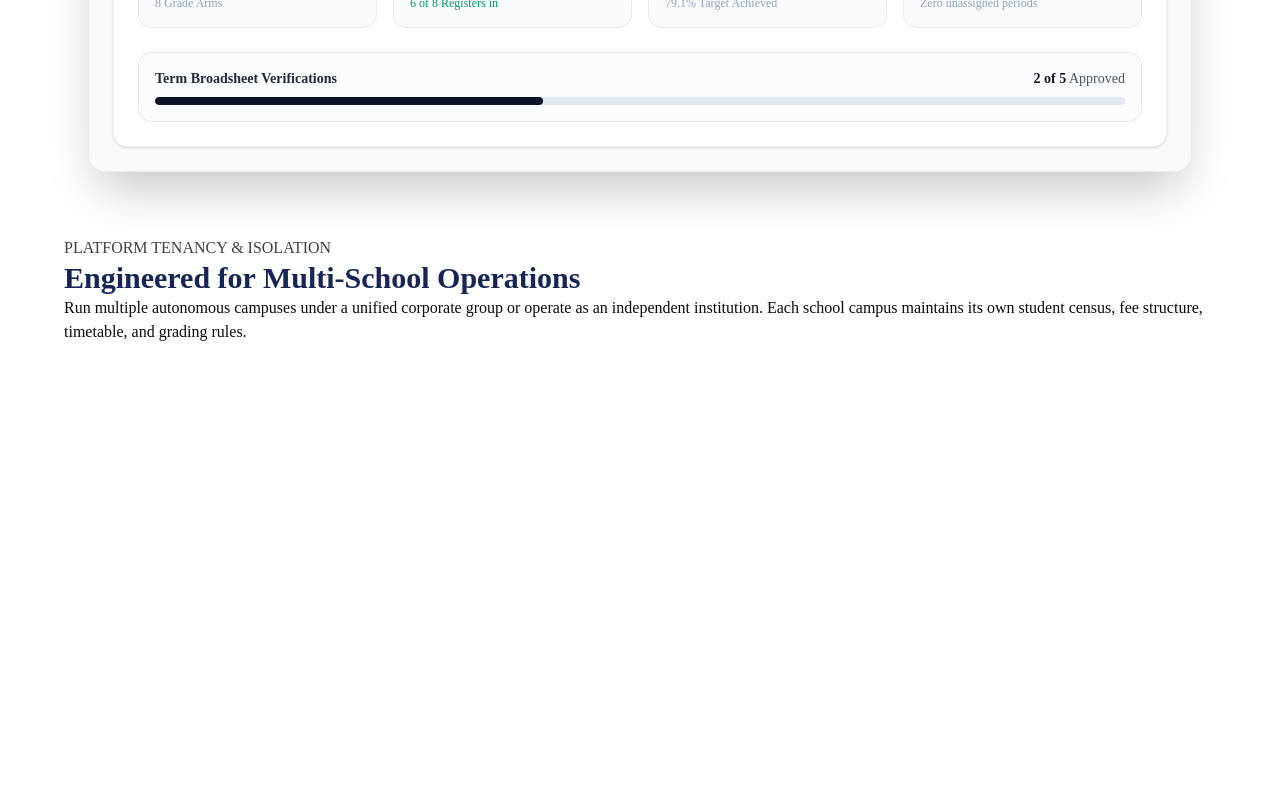
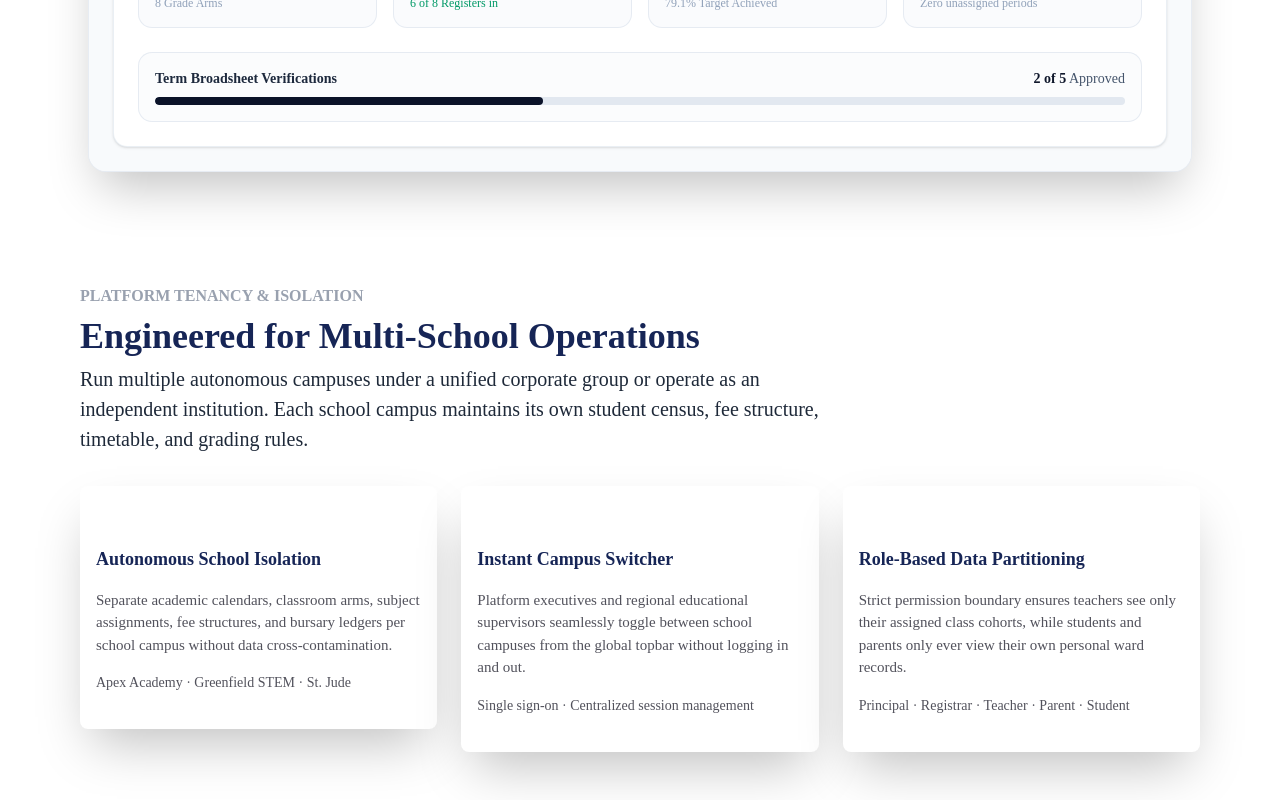
Before and after one commit to Maxwellsmall/schoolos, a Next.js app in the folder frontend/: page / in a window 1280 px wide. Shown: the part 950-1750 px from the top of the page. Before the commit the page ends 1294 px from the top, so only its background shows below. Built offline with nearby package versions, Linux system fonts and the light colour scheme.

Commit message:
feat: implement PlatformCard component for enhanced UI in PlatformTenancy

```diff
--- /dev/null
+++ b/frontend/components/PlatformCard.tsx
@@ -0,0 +1,29 @@
+
+ export interface PlatfromPropsCard{
+    icon: React.ReactNode
+    header: string
+    body: string
+    footer: string
+    classname:string
+}
+
+export const PlatformCard: React.FC<PlatfromPropsCard> = ({icon, header, body, footer, classname}) => {
+
+    return (
+        <>
+        <div className={`${classname} py-7 px-4 bg-white flex flex-col items-center justify-center rounded-md shadow-2xl`}>
+        <div className="flex flex-col justify-center w-full">
+                <div className="">
+                 <span className="my-2  text-white py-2 px-2">{icon}</span>
+                 </div>
+    <h1 className="text-[18px] text-blue-950 my-2 font-bold">{header}</h1>
+          <p className="my-2 text-zinc-600 text-[15px]">{body}</p>
+          <span className="my-2 text-zinc-600 text-[14px]">{footer}</span>
+        </div>
+
+        </div>
+        </>
+    )
+}
+
+export default PlatformCard;
--- a/frontend/components/PlatfromTenancy.tsx
+++ b/frontend/components/PlatfromTenancy.tsx
@@ -1,18 +1,61 @@
-
+import PlatformCard from "../components/PlatformCard"
 
 export default function PlatformTenancy() {
+
+    const cardData = [
+        {
+            id: "1",
+            header: "Autonomous School Isolation",
+            body: "Separate academic calendars, classroom arms, subject assignments, fee structures, and bursary ledgers per school campus without data cross-contamination.",
+            footer: "Apex Academy · Greenfield STEM · St. Jude",
+            classname: "",
+            icon: ""
+        },
+        {
+            id: "2",
+            header: "Instant Campus Switcher",
+            body: "Platform executives and regional educational supervisors seamlessly toggle between school campuses from the global topbar without logging in and out.",
+            footer: "Single sign-on · Centralized session management",
+            classname: "",
+            icon: "",
+        },
+        {
+            id: "3",
+            header: "Role-Based Data Partitioning",
+            body: "Strict permission boundary ensures teachers see only their assigned class cohorts, while students and parents only ever view their own personal ward records.",
+            footer: "Principal · Registrar · Teacher · Parent · Student",
+            classname: "",
+            icon: ""
+        },
+    ]
+
     return (
         <>
-        <div id="Architecture" className="w-full flex flex-col items-center justify-center">
-            <div className="flex items-start w-full max-w-6xl flex-col">
-                <p className="text-zinc-700">PLATFORM TENANCY & ISOLATION</p>
+        <div id="Architecture" className="w-full flex flex-col items-center justify-center py-12">
+            <div className="flex items-start w-full max-w-6xl flex-col px-4">
+                <p className="text-gray-400 font-extrabold">PLATFORM TENANCY & ISOLATION</p>
                 <div>
-                    <h1 className="text-blue-950 font-bold text-3xl">Engineered for Multi-School Operations</h1>
-                    <p>Run multiple autonomous campuses under a unified
+                    <h1 className="text-blue-950 font-bold my-2 text-4xl">Engineered for Multi-School Operations</h1>
+                    <p className="text-gray-800 text-[20px] max-w-3xl mb-8">
+                     Run multiple autonomous campuses under a unified
                      corporate group or operate as an independent institution.
                      Each school campus maintains its own student census, fee
                      structure, timetable, and grading rules.
                     </p>
+                </div>
+
+                <div className="grid grid-cols-3 gap-6 w-full">
+                    {cardData.map((card) => (
+                       <div key={card.id}>
+                         <PlatformCard
+                            header={card.header}
+                            body={card.body}
+                            footer={card.footer}
+                            classname={card.classname}
+                            icon={card.icon}
+                         />
+                       </div>
+                    ))}
                 </div>
             </div>
         </div>
```
